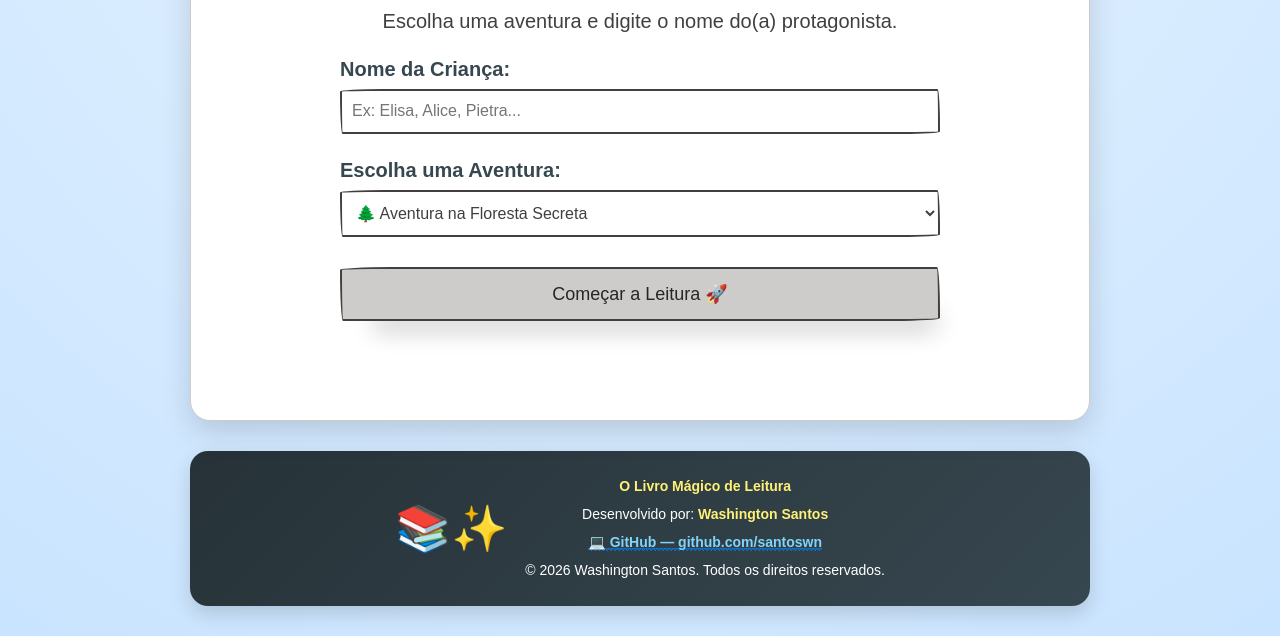
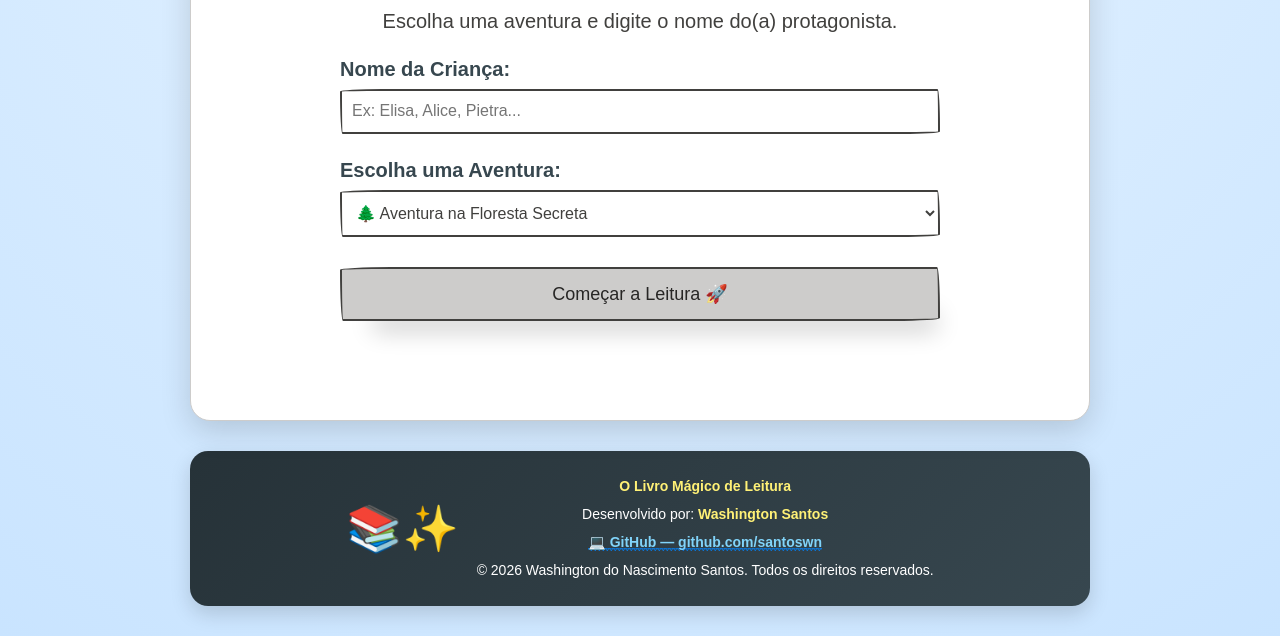
Before and after one commit to SantosWN/Livro-Magico, a plain HTML site: page index.html in a window 1280 px wide. Shown: the part 309-945 px from the top of the page. Drawn offline with nearby package versions, Linux system fonts and the light colour scheme; a web font is replaced by a local one.

Commit message:
Atualizar nome no rodapé
Ajusta o nome do autor exibido no rodapé da página para 'Washington do Nascimento Santos', mantendo os direitos reservados no texto principal.

```diff
--- a/index.html
+++ b/index.html
@@ -261,7 +261,7 @@
       </a>
 
       <span>
-        © 2026 Washington Santos. Todos os direitos reservados.
+        © 2026 Washington do Nascimento Santos. Todos os direitos reservados.
       </span>
 
     </div>
```
